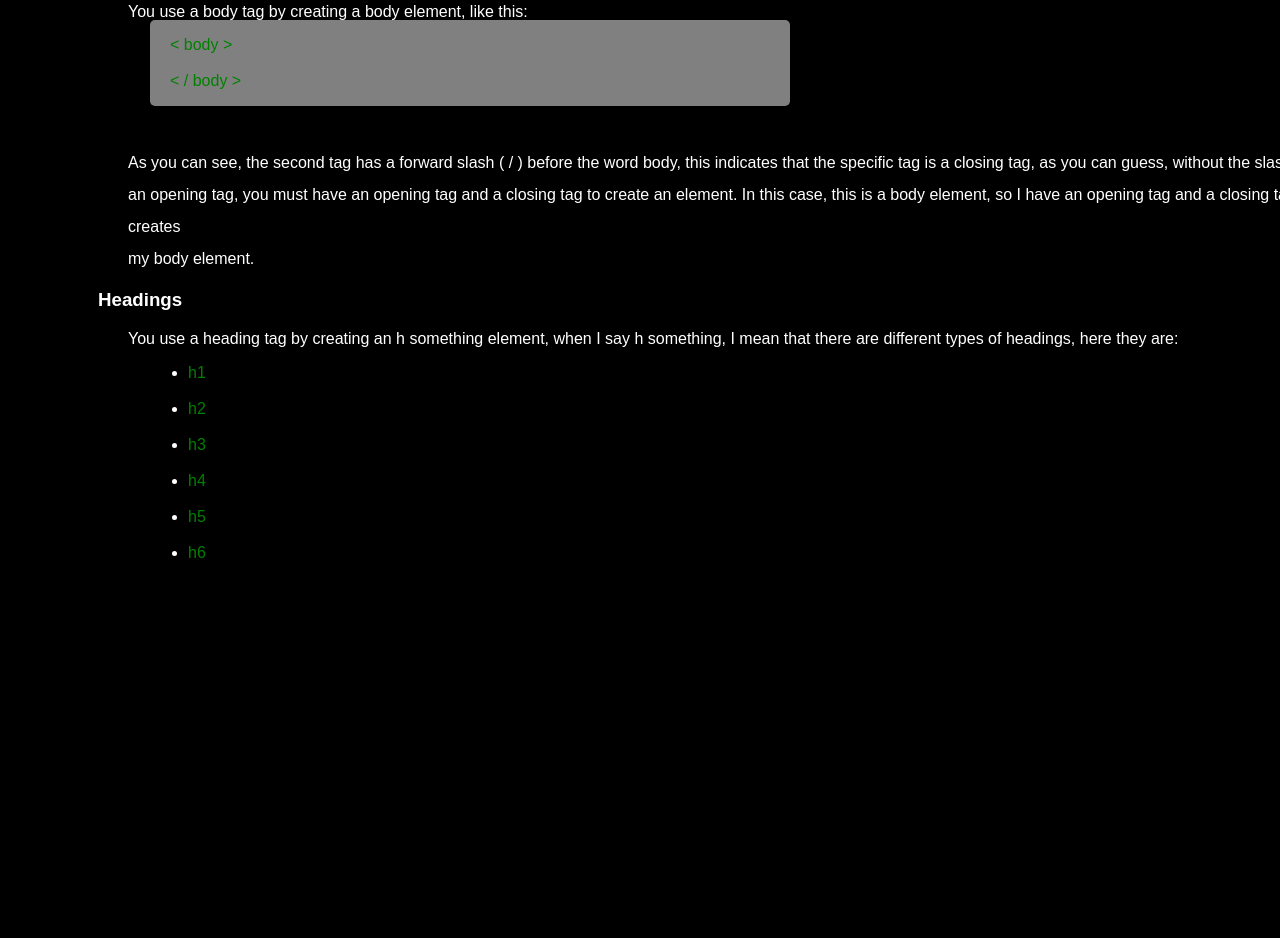
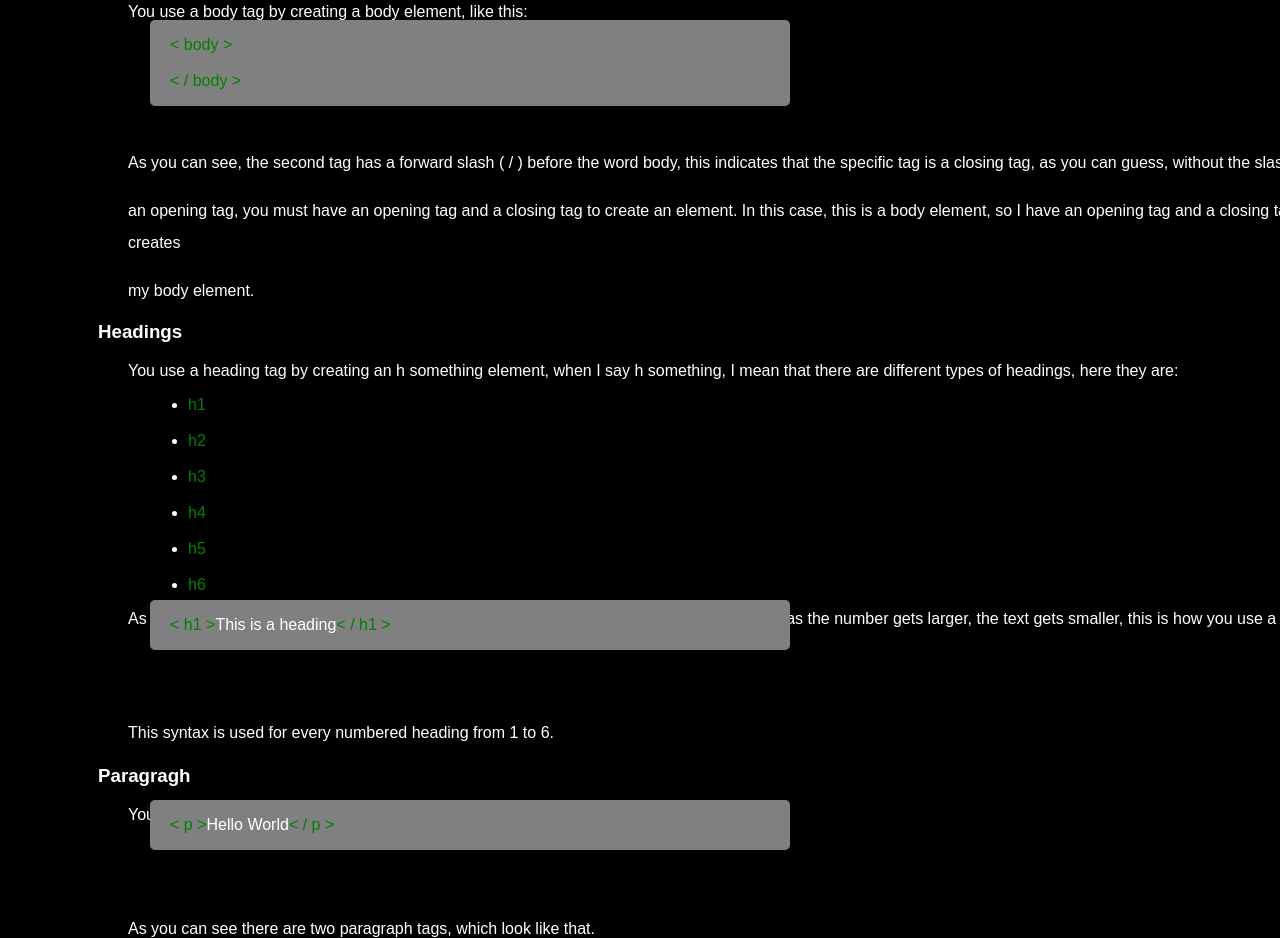
Before and after one commit to silvac1/Cheat-Sheet, a plain HTML site: page html.html in a window 1280 px wide. Shown: the part 340-1278 px from the top of the page. Before the commit the page ends 902 px from the top, so only its background shows below. Drawn offline with Linux system fonts and the light colour scheme.

Commit message:
Add files via upload

```diff
--- a/html.html
+++ b/html.html
@@ -15,7 +15,7 @@
       <ul>
         <a href="./index.html"><li>Home</li></a>
         <a href="#"><li>Html</li></a>
-        <a href="#"><li>Css</li></a>
+        <a href="./css.html"><li>Css</li></a>
         <a href="#"><li>JavaScript</li></a>
       </ul>
     </div>
@@ -36,9 +36,9 @@
         </p>
       </div>
       <section class="section">
-        <p>As you can see, the second tag has a forward slash ( / ) before the word body, this indicates that the specific tag is a closing tag, as you can guess, without the slash is called
-          <br> an opening tag, you must have an opening tag and a closing tag to create an element. In this case, this is a body element, so I have an opening tag and a closing tag which creates
-        <br> my body element.</p>
+        <p>As you can see, the second tag has a forward slash ( / ) before the word body, this indicates that the specific tag is a closing tag, as you can guess, without the slash is called </p>
+        <p>an opening tag, you must have an opening tag and a closing tag to create an element. In this case, this is a body element, so I have an opening tag and a closing tag which creates</p>
+        <p> my body element.</p>
       </section>
     </section>
     <section class="headings">
@@ -57,6 +57,29 @@
         <br>
         <li><span>h6</span></li>
       </ul>
+      <section>
+        <p>As you may be able to guess, h1 stands for header 1 which is the biggest header in the list, has the number gets larger, the text gets smaller, this is how you use a heading tag:</p>
+        <div id="editor-one">
+          <p>
+            < h1 ><span style="color: white;">This is a heading</span>< / h1 >
+          </p>
+        </div>
+        <article>
+          <p>This syntax is used for every numbered heading from 1 to 6.</p>
+        </article>
+      </section>
+    </section>
+    <section class="paragragh">
+      <h3>Paragragh</h3>
+      <p>You can use a paragraph tag by creating a paragraph element that looks like this:</p>
+      <div id="editor-two">
+        <p>
+          < p ><span style="color: white;">Hello World</span>< / p >
+        </p>
+      </div>
+      <section class="inform">
+        <p>As you can see there are two paragraph tags, which look like that.</p>
+      </section>
     </section>
   </main>
 </body>
--- a/style.css
+++ b/style.css
@@ -7,7 +7,7 @@ body {
 }
 
 .header {
-  position: fixed;
+  position: absolute;
   background-color: darkblue;
   display: flex;
   color: white;
@@ -117,3 +117,86 @@ section p {
 .section {
   line-height: 2em;
 }
+
+#editor-one {
+  border-radius: 5px;
+  position: absolute;
+  width: 50%;
+  color: green;
+  background-color: gray;
+  top: 940px;
+  left: 150px;
+}
+
+#editor-one p {
+  position: relative;
+  left: 20px;
+  top: 0px;
+}
+
+article {
+  position: relative;
+  top: 80px;
+}
+
+.paragragh h3 {
+  position: relative;
+  top: 310px;
+}
+
+.paragragh p {
+  position: relative;
+  top: 310px;
+}
+
+#editor-two {
+  border-radius: 5px;
+  position: absolute;
+  width: 50%;
+  color: green;
+  background-color: gray;
+  top: 1140px;
+  left: 150px;
+}
+
+#editor-two p {
+  position: relative;
+  left: 20px;
+  top: 0px;
+}
+
+.inform p {
+  position: relative;
+  top: 390px;
+}
+
+.put-together {
+  position: relative;
+  top: 270px;
+}
+
+.put-together p {
+  position: relative;
+  top: 10px;
+}
+
+#editor-three {
+  border-radius: 5px;
+  position: absolute;
+  width: 50%;
+  color: green;
+  background-color: gray;
+  top: 240px;
+  left: 150px;
+}
+
+#editor-three p {
+  position: relative;
+  left: 20px;
+  top: 0px;
+}
+
+.second-body {
+  position: absolute;
+  left: 20px;
+}
```
Also changed, not shown: css.html (added, +11 -0 lines), index.html (line endings or trailing spaces).
